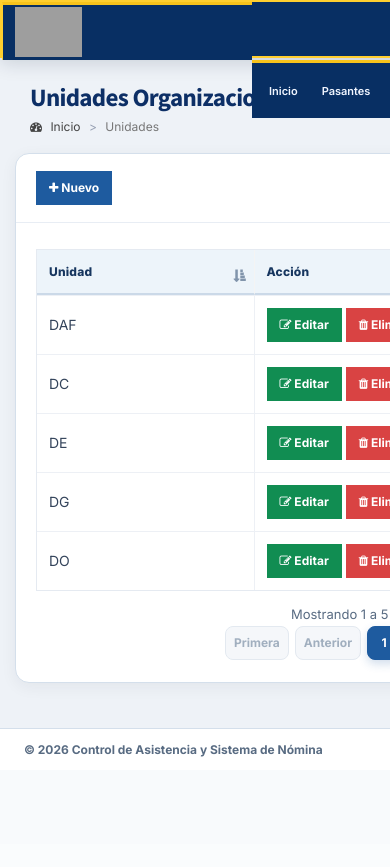
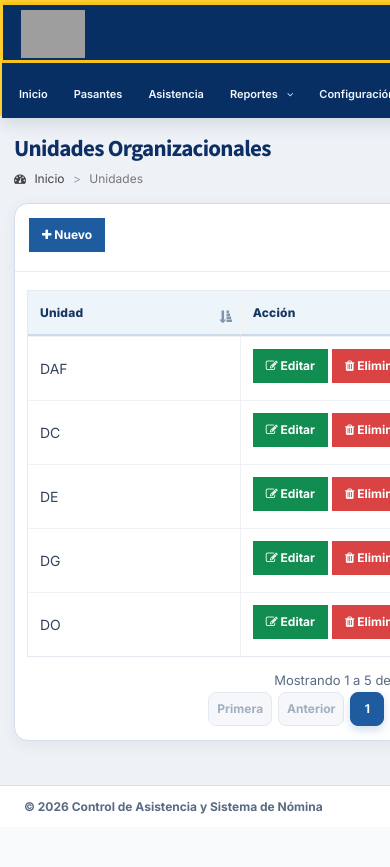
Before and after one commit to aquillahuanca-stack/Stazher-main, a PHP site: page /admin/area.php in a window 390 px wide. Before the commit the page ends 757 px from the top, so only its background shows below. Run offline with PHP 8.4, Linux system fonts and the light colour scheme; a user stored in the database is signed in; data comes from the database, SQL or seed files in the repository; data that the repository does not hold is empty; grey boxes are pictures that could not be loaded.

Commit message:
Mejora adaptacion responsive de pantallas

```diff
--- a/admin/css/assistrack-theme.css
+++ b/admin/css/assistrack-theme.css
@@ -1896,3 +1896,102 @@ body.skin-blue.sidebar-collapse .main-footer {
   margin-left:0 !important;
   width:100% !important;
 }
+
+/* Vista móvil: el encabezado pasa a dos filas. El menú conserva todas sus
+   opciones y se desplaza dentro de su propia barra, no fuera de la pantalla. */
+@media (max-width:767px) {
+  html, body { min-width: 0; overflow-x: hidden; }
+  body.skin-blue .main-header {
+    min-height: 116px;
+    height: 116px;
+  }
+  body.skin-blue .main-header > .logo {
+    float: none;
+    display: block;
+    width: 100% !important;
+    height: 58px;
+    line-height: 58px;
+    padding: 5px 14px;
+    text-align: left;
+  }
+  body.skin-blue .main-header .logo .logo-lg,
+  body.skin-blue .main-header .logo .logo-lg img {
+    display: block;
+    width: auto;
+    max-width: min(232px, 72vw);
+    height: 48px;
+    max-height: 48px;
+  }
+  body.skin-blue .main-header > .navbar {
+    float: none;
+    display: block;
+    width: 100%;
+    height: 58px;
+    min-height: 58px;
+    margin-left: 0 !important;
+    padding: 0 92px 0 0;
+    overflow: hidden;
+  }
+  body.skin-blue .main-header .navbar .postal-top-links {
+    display: flex;
+    align-items: stretch;
+    width: 100%;
+    height: 58px;
+    margin: 0;
+    padding: 0 4px;
+    overflow-x: auto;
+    overflow-y: hidden;
+    white-space: nowrap;
+    -webkit-overflow-scrolling: touch;
+  }
+  body.skin-blue .main-header .navbar .postal-top-links > li {
+    display: block;
+    flex: 0 0 auto;
+    height: 58px;
+  }
+  body.skin-blue .main-header .navbar .postal-top-links > li > a {
+    display: flex;
+    align-items: center;
+    height: 48px;
+    margin-top: 5px;
+    padding: 0 10px;
+    font-size: 11px;
+  }
+  body.skin-blue .main-header .navbar-custom-menu {
+    position: absolute;
+    top: 58px;
+    right: 6px;
+    z-index: 2;
+    height: 58px;
+    background: #082f63;
+  }
+  body.skin-blue .main-header .navbar-custom-menu > .navbar-nav > li.notifications-menu,
+  body.skin-blue .main-header .navbar-custom-menu > .navbar-nav > li.user-menu {
+    height: 58px;
+  }
+  body.skin-blue .content-wrapper { min-height: calc(100vh - 116px); }
+  body.skin-blue .content-header { padding: 18px 14px 8px; }
+  body.skin-blue .content-header > h1 { font-size: 23px; line-height: 1.25; }
+  body.skin-blue .content-header > .breadcrumb {
+    position: static;
+    float: none;
+    margin: 7px 0 0;
+    padding: 0;
+  }
+  body.skin-blue .content { padding: 8px 14px 24px; }
+  body.skin-blue .box-header.with-border { padding: 14px; }
+  body.skin-blue .box-body { padding: 12px; }
+  body.skin-blue .box-body .table,
+  body.skin-blue .dataTables_wrapper table { min-width: 620px; }
+  body.skin-blue .dataTables_wrapper .row > div { margin-bottom: 10px; }
+  body.skin-blue .dataTables_filter,
+  body.skin-blue .dataTables_length { text-align: left; }
+  body.skin-blue .modal-dialog { width: auto; margin: 10px; }
+  body.skin-blue .btn { margin-bottom: 5px; }
+}
+
+@media (max-width:380px) {
+  body.skin-blue .main-header .navbar .postal-top-links > li > a { padding: 0 8px; font-size: 10px; }
+  body.skin-blue .content { padding-right: 10px; padding-left: 10px; }
+  body.skin-blue .box-body { padding: 10px; }
+}
```
Also changed, not shown: attendance-screen.css (+21 -0 lines).
